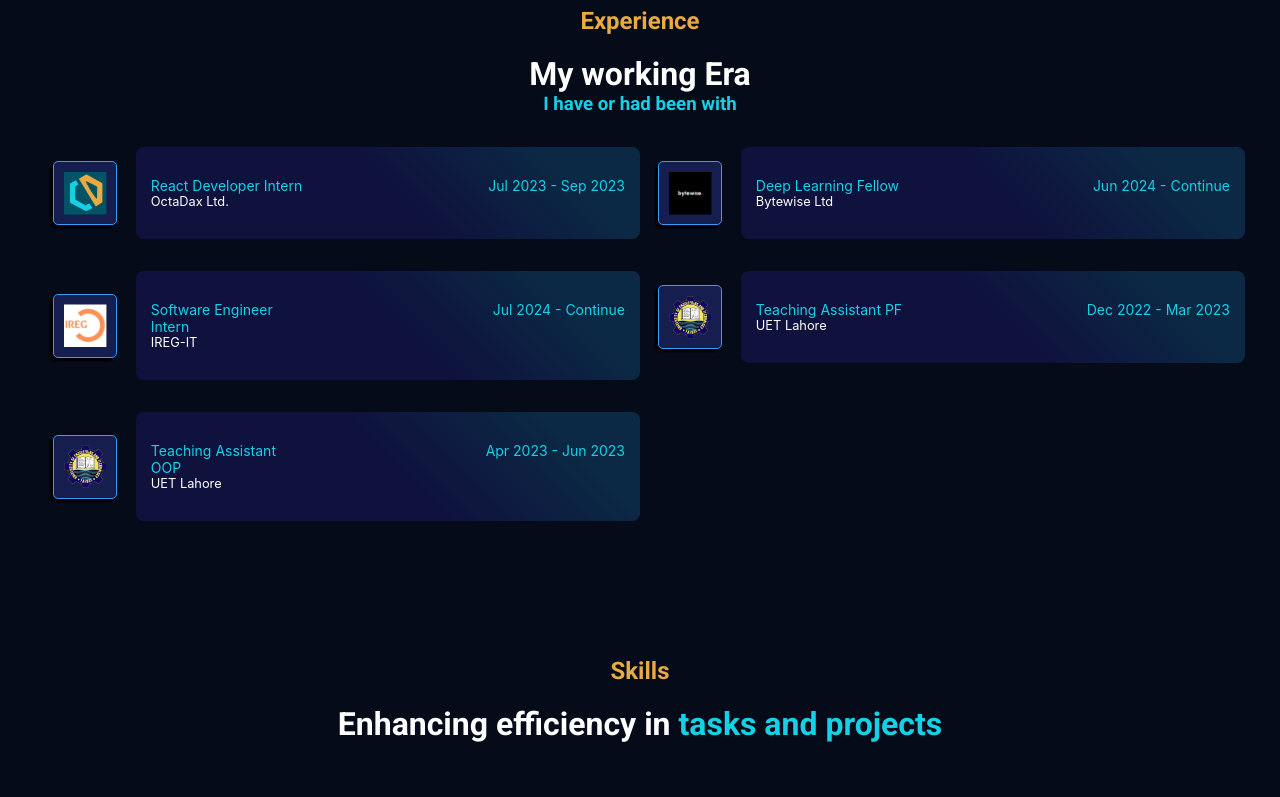
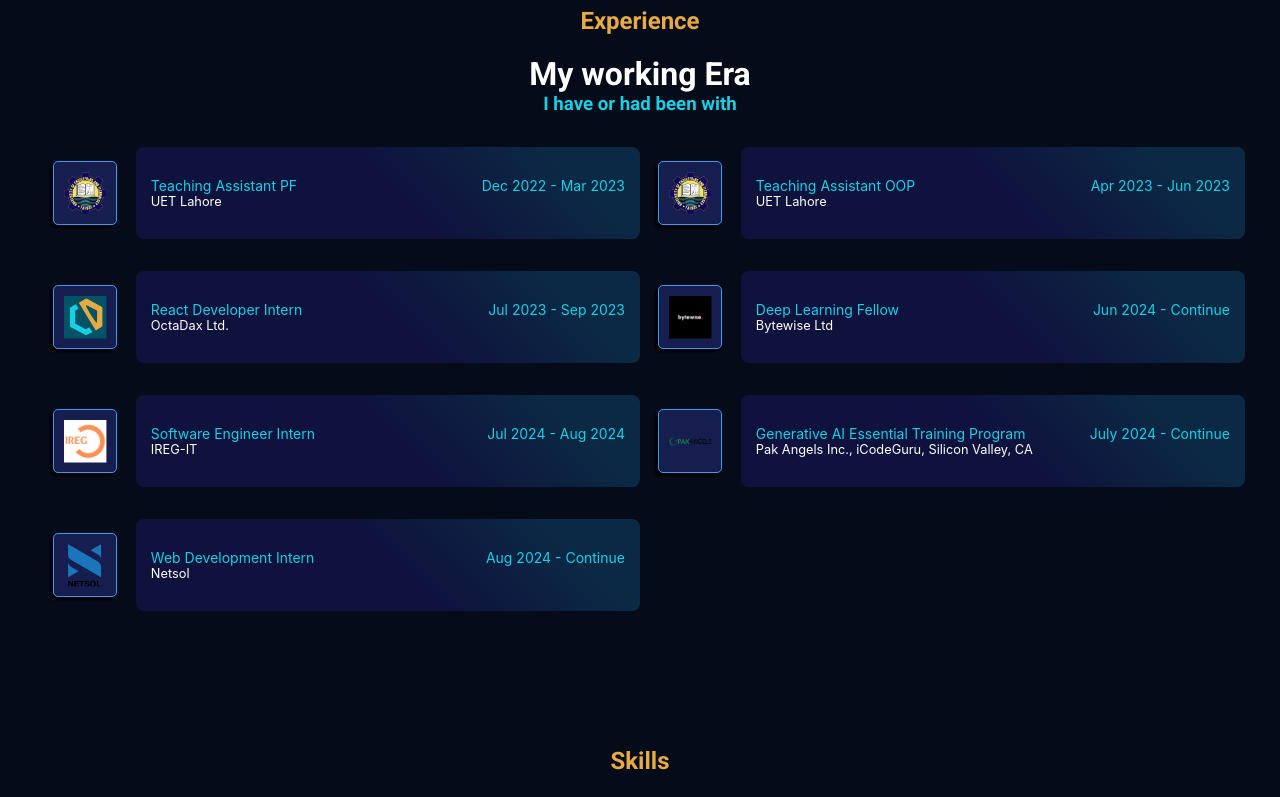
Before and after one commit to SyedHashir-Helper/Portfolio, a React (Vite) app: page / in a window 1280 px wide. Shown: the part 2280-3077 px from the top of the page. Built offline with nearby package versions, Linux system fonts and the light colour scheme.

Commit message:
All things up-to-date

```diff
--- a/src/Components/Experience/Experience.jsx
+++ b/src/Components/Experience/Experience.jsx
@@ -30,11 +30,11 @@
         onMouseLeave={()=> sethovering(false)}
       >
         <Row className="project-box" onClick={() => setIsActive(!isActive)}>
-                      <Col md={8} xs={24}>
+                      <Col md={16} xs={24}>
                         <div className="project-box-title">{element.title}</div>
                         <div className="project-box-describe">{element.company}</div>
                       </Col>
-                      <Col md={12} xs={24} className="project-box-developed">
+                      <Col md={8} xs={24} className="project-box-developed">
                         {element.duration}
                       </Col>
 
--- a/src/Components/UI/Affiliations.jsx
+++ b/src/Components/UI/Affiliations.jsx
@@ -23,7 +23,7 @@
     icon: <img src={aspire} width={40} />,
     title: "Aspire Leader",
     Start: "April 2024",
-    Till: "Continue"
+    Till: "Aug 2024"
   },
   {
     icon: <img src={ss} width={40} />,
--- a/src/Components/UI/Experiences.jsx
+++ b/src/Components/UI/Experiences.jsx
@@ -3,11 +3,27 @@
 import bytewise from  "../../images/bytewise.jpeg"
 import ireg from  "../../images/ireg_it_logo.jpeg"
 import uet from  "../../images/uet.png"
+import netsol from  "../../images/netsol-logo.png"
+import pakangels from  "../../images/pakangels.png"
 import Experience from '../Experience/Experience'
 import { Row } from 'antd'
 
 
 const positions = [
+  {
+    Img: <img  src={uet} className='img-fit'  />,
+    title: "Teaching Assistant PF",
+    company: "UET Lahore",
+    duration: "Dec 2022 - Mar 2023",
+    desc: "Served as a Teaching Assistant for Programming Fundamental Course. Helped Students in grabbing Basic Programming Concepts."
+  },
+  {
+    Img: <img  src={uet} className='img-fit'  />,
+    title: "Teaching Assistant OOP",
+    company: "UET Lahore",
+    duration: "Apr 2023 - Jun 2023",
+    desc: "Served as a Teaching Assistant for Object Oriented Programming Course. Helped Students in structurizing their projects."
+  },
   {
     Img: <img src={octadax} className='img-fit' />,
     title: "React Developer Intern",
@@ -26,22 +42,22 @@
     Img: <img  src={ireg} className='img-fit'  />,
     title: "Software Engineer Intern",
     company: "IREG-IT",
-    duration: "Jul 2024 - Continue",
+    duration: "Jul 2024 - Aug 2024",
     desc: "Started New Position as a Software Engineer Intern. Aiming to utilize my theoretical skills for practical learning."
   },
   {
-    Img: <img  src={uet} className='img-fit'  />,
-    title: "Teaching Assistant PF",
-    company: "UET Lahore",
-    duration: "Dec 2022 - Mar 2023",
-    desc: "Served as a Teaching Assistant for Programming Fundamental Course. Helped Students in grabbing Basic Programming Concepts."
+    Img: <img  src={pakangels} className='img-fit'  />,
+    title: "Generative AI Essential Training Program",
+    company: "Pak Angels Inc., iCodeGuru, Silicon Valley, CA",
+    duration: "July 2024 - Continue",
+    desc: "Demystify Gen AI Models, Vector Search, RAG and how to utilize already built models. Passionately following the Generative AI training program orgainzed by Pak Angels in collaboration with iCodeGuru and Aspire Pakistan and Others."
   },
   {
-    Img: <img  src={uet} className='img-fit'  />,
-    title: "Teaching Assistant OOP",
-    company: "UET Lahore",
-    duration: "Apr 2023 - Jun 2023",
-    desc: "Served as a Teaching Assistant for Object Oriented Programming Course. Helped Students in structurizing their projects."
+    Img: <img  src={netsol} className='img-fit'  />,
+    title: "Web Development Intern",
+    company: "Netsol",
+    duration: "Aug 2024 - Continue",
+    desc: "Selected for 4-weeks Web Development Internship "
   },
 ]
 
@@ -54,7 +70,7 @@
           <h2>My working Era</h2>
           <h3 className="highlight">I have or had been with</h3>
         </div>
-        <Row className='all--experiences'>
+        <Row className='all--experiences' align={'top'}>
 
           {positions.map((element, index) => {
             return (
```
Also changed, not shown: src/images/netsol-logo.png (added), src/images/pakangels.png (added).
